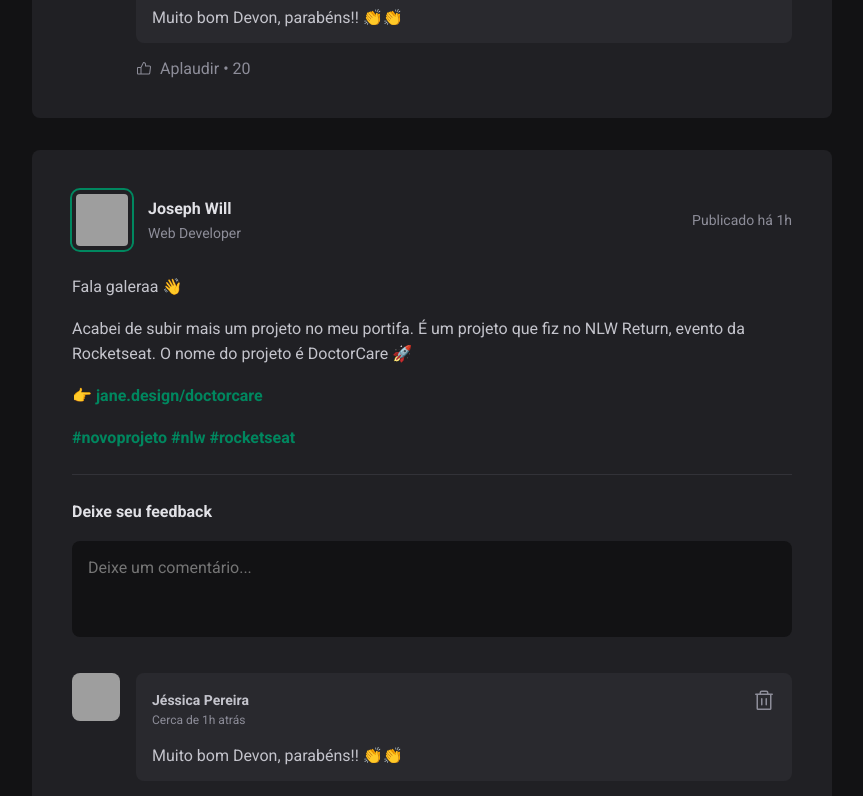
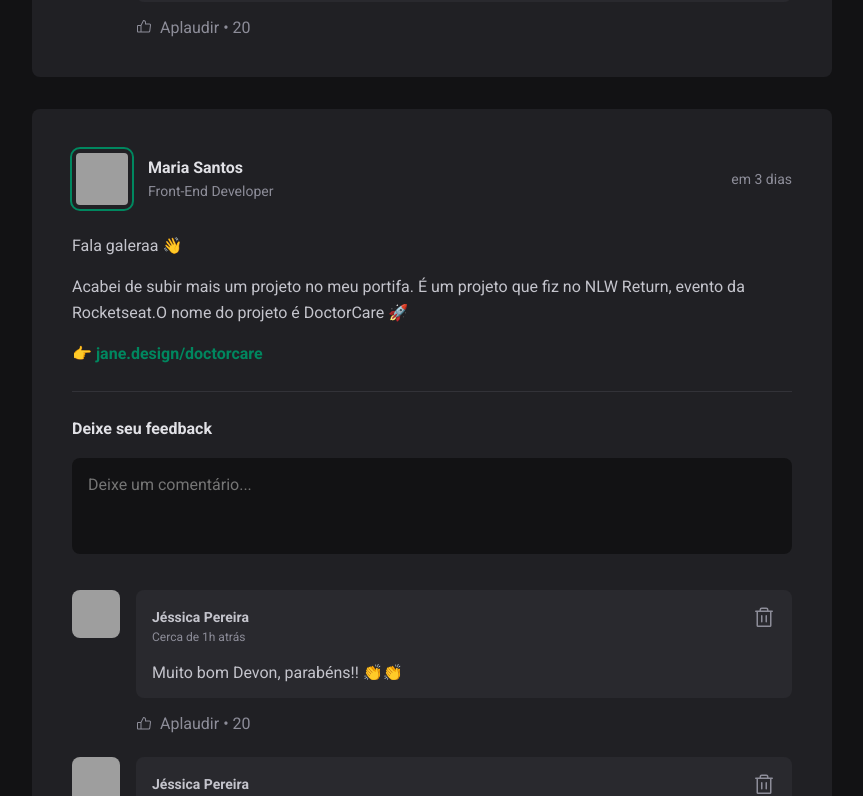
Before and after one commit to guisofiati/intro-reactjs, a React (Vite) app: page / in a window 1280 px wide. Shown: the part 1027-1823 px from the top of the page, without its empty margins (352-1215 px from the left). Built offline with nearby package versions, Linux system fonts and the light colour scheme; grey boxes are pictures that could not be loaded.

Commit message:
iteration

```diff
--- a/package.json
+++ b/package.json
@@ -11,6 +11,7 @@
   },
   "dependencies": {
     "@phosphor-icons/react": "^2.0.9",
+    "date-fns": "^2.30.0",
     "react": "^18.2.0",
     "react-dom": "^18.2.0"
   },
--- a/src/App.jsx
+++ b/src/App.jsx
@@ -4,6 +4,38 @@
 import { Header } from "./components/Header";
 import { Sidebar } from "./components/Sidebar";
 import { Post } from "./components/Post";
+
+const posts = [
+  {
+    id: 1,
+    author: {
+      avatarUrl: "https://github.com/guisofiati.png",
+      name: "Jose Vieira",
+      role: "Software Engineer"
+    },
+    content: [
+      { type: "paragraph", content: "Fala galeraa 👋", },
+      { type: "paragraph", content: "Acabei de subir mais um projeto no meu portifa. É um projeto que fiz no NLW Return, evento da Rocketseat.O nome do projeto é DoctorCare 🚀" },
+      { type: "link", content: "👉 jane.design/doctorcare" },
+    ],
+    publishedAt: new Date("2023-01-01 00:00:00"),
+  },
+
+  {
+    id: 2,
+    author: {
+      avatarUrl: "https://github.com/guisofiati.png",
+      name: "Maria Santos",
+      role: "Front-End Developer"
+    },
+    content: [
+      { type: "paragraph", content: "Fala galeraa 👋", },
+      { type: "paragraph", content: "Acabei de subir mais um projeto no meu portifa. É um projeto que fiz no NLW Return, evento da Rocketseat.O nome do projeto é DoctorCare 🚀" },
+      { type: "link", content: "👉 jane.design/doctorcare" },
+    ],
+    publishedAt: new Date("2023-06-13 00:00:00"),
+  },
+];
 
 function App() {
   return (
@@ -13,14 +45,16 @@
       <div className={styles.wrapper}>
         <Sidebar />
         <main>
-          <Post
-            author="Jose"
-            content="Lorem ipsum dolor, sit amet consectetur adipisicing elit."
-          />
-          <Post
-            author="Gabriel"
-            content="Lorem ipsum dolor, sit amet consectetur adipisicing elit."
-          />
+          {posts.map(post => {
+            return (
+              <Post
+                key={post.id}
+                author={post.author}
+                content={post.content}
+                publishedAt={post.publishedAt}
+              />
+            )
+          })}
         </main>
       </div>
     </>
--- a/src/components/Post.jsx
+++ b/src/components/Post.jsx
@@ -1,36 +1,49 @@
+import { format, formatDistanceToNow } from "date-fns"
+import ptBR from "date-fns/locale/pt-BR"
 import { Avatar } from "./Avatar";
 import { Comment } from "./Comment";
 import styles from "./Post.module.css";
 
-export function Post() {
+export function Post({ author, publishedAt, content }) {
+  // const publishedDateFormatted = new Intl.DateTimeFormat("pt-BR", {
+  //   day: "2-digit",
+  //   month: "long",
+  //   hour: "2-digit",
+  //   minute: "2-digit",
+  // }).format(publishedAt)
+
+  const publishedDateFormatted = format(publishedAt, "dd 'de' LLLL 'às' HH:mm'h'", {
+    locale: ptBR
+  });
+
+  const publishedDateRelativeToNow = formatDistanceToNow(publishedAt, {
+    locale: ptBR,
+    addSuffix: true
+  })
+
   return (
     <article className={styles.post}>
       <header>
         <div className={styles.author}>
-          <Avatar src="https://github.com/guisofiati.png" />
+          <Avatar src={author.avatarUrl} />
           <div className={styles.authorInfo}>
-            <strong>Joseph Will</strong>
-            <span>Web Developer</span>
+            <strong>{author.name}</strong>
+            <span>{author.role}</span>
           </div>
         </div>
-        <time
-          title="01 de Janeiro às 00:00"
-          dateTime="2023-01-01 00:00:00">Publicado há 1h
+        <time title={publishedDateFormatted} dateTime={publishedAt.toISOString()}>
+          {publishedDateRelativeToNow}
         </time>
       </header>
 
       <div className={styles.content}>
-        <p>Fala galeraa 👋</p>
-        <p>
-          Acabei de subir mais um projeto no meu portifa. É um projeto que fiz no NLW Return,
-          evento da Rocketseat. O nome do projeto é DoctorCare 🚀
-        </p>
-        <p>👉{' '}<a href="">jane.design/doctorcare</a></p>
-        <p>
-          <a href="">#novoprojeto</a>{' '}
-          <a href="">#nlw</a>{' '}
-          <a href="">#rocketseat</a>
-        </p>
+        {content.map(line => {
+          if (line.type === "paragraph") {
+            return <p>{line.content}</p>;
+          } else if (line.type === "link") {
+            return <p><a href="#">{line.content}</a></p>;
+          }
+        })}
       </div>
 
       <form className={styles.commentForm}>
```
Also changed, not shown: 1 other file (tests, documents, lock files or other folders).
